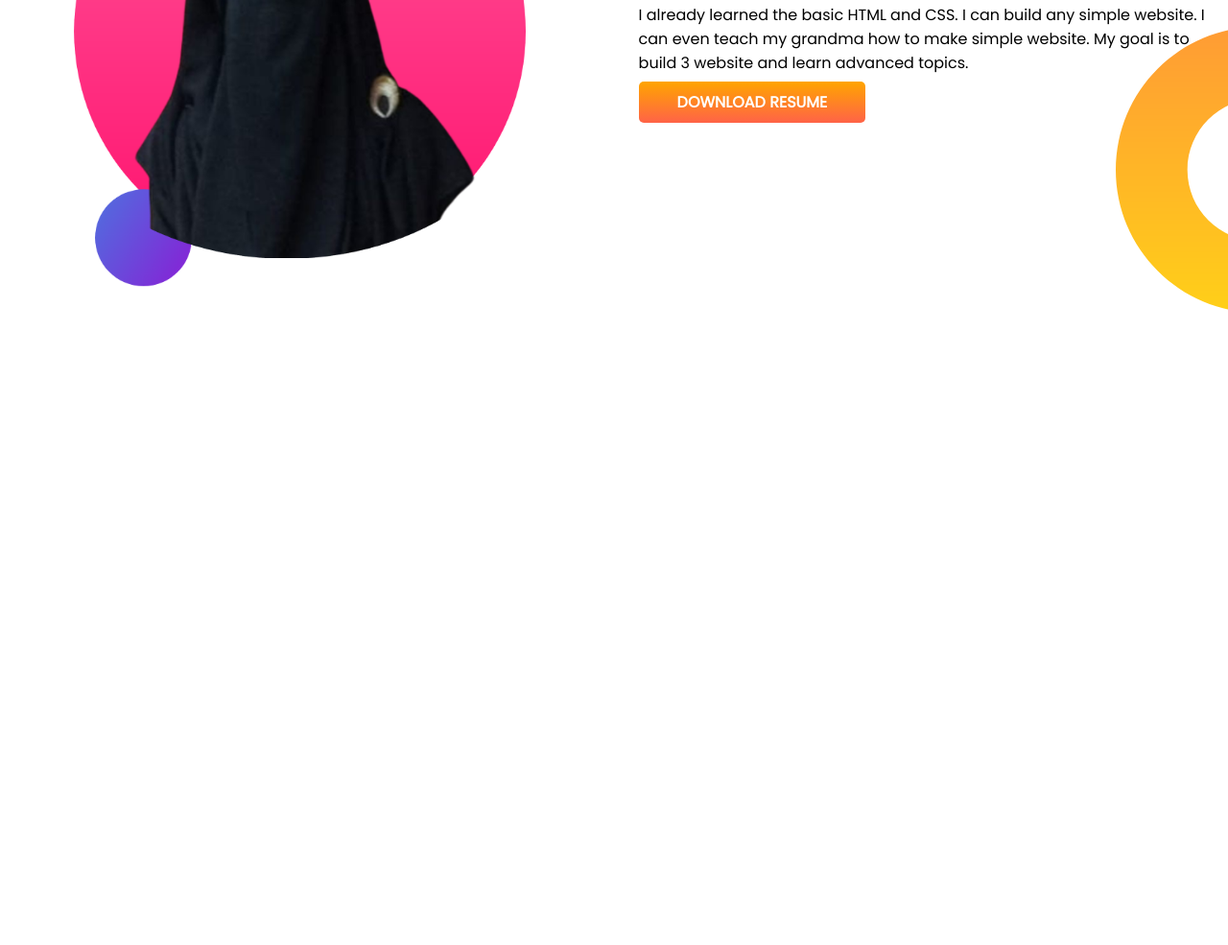
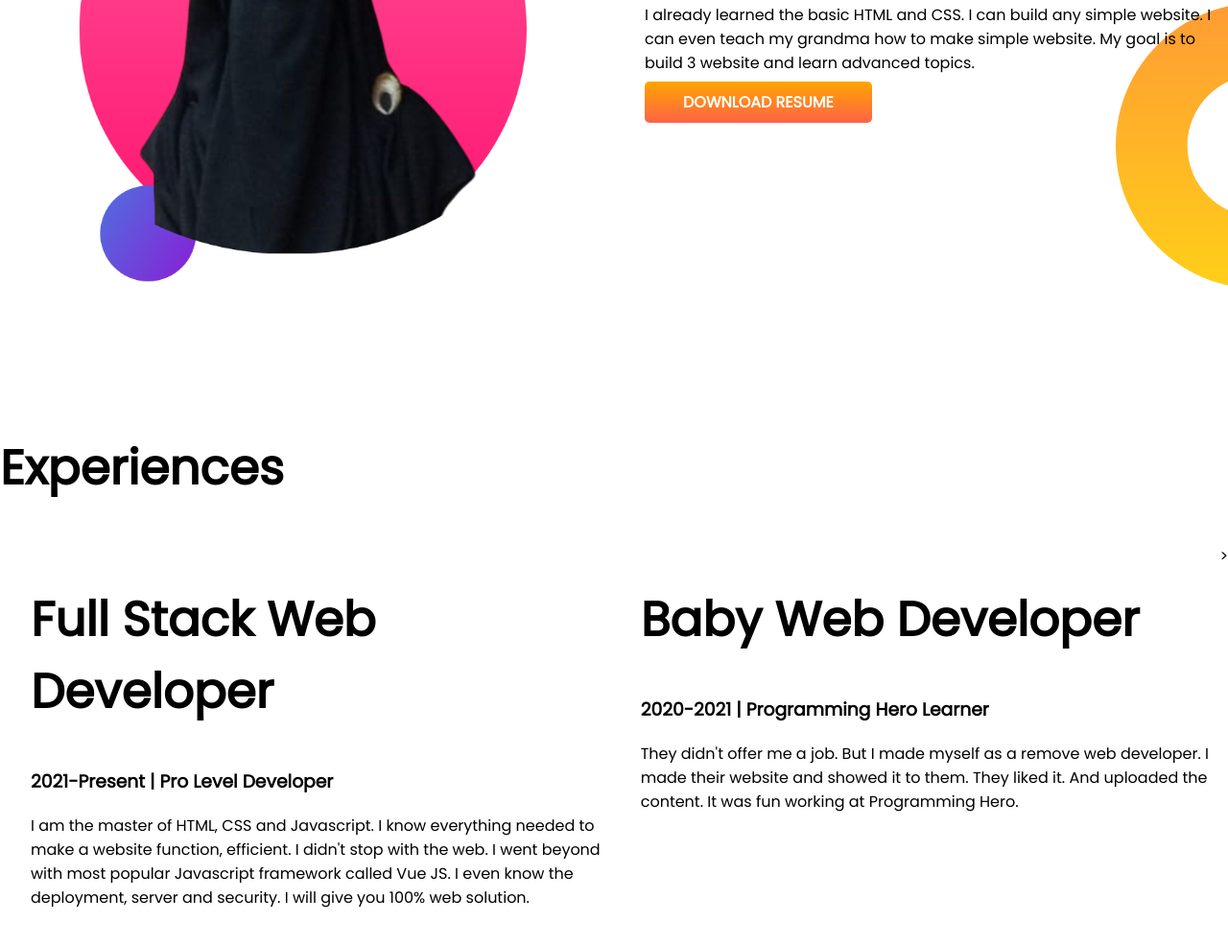
Before and after one commit to tamannachowdhury1/developer-portfolio, a plain HTML site: page index.html in a window 1280 px wide. Shown: the part 891-1876 px from the top of the page at 96% size. Before the commit the page ends 1597 px from the top, so only its background shows below. Drawn offline with Linux system fonts and the light colour scheme.

Commit message:
debeloper

```diff
--- a/index.html
+++ b/index.html
@@ -13,7 +13,7 @@
 </head>
 
 <body>
-    <section class="top-banner">
+    <section class="top-banner flexible-container">
         <div class="width">
             <h1>Welcome To</h1>
             <h1><span class="orange">Tamanna Chowdhury</span> World!</h1>
@@ -28,7 +28,7 @@
             <img src="images/my-bg.png" alt="">
         </div>
     </section>
-    <section class="bottom-banner">
+    <section class="bottom-banner flexible-container">
         <div class="width">
             <img src="images/tamanna.png" alt="">
         </div>
@@ -41,6 +41,30 @@
                 href="https://www.facebook.com/profile.php?id=100064028940425">DOWNLOAD RESUME</a>
         </div>
     </section>
+    <section class="experience">
+        <h1>Experiences</h1>
+        <div class="flexible-container">
+            <div class="width">
+                <h1>Full Stack Web Developer<h1>
+                        <h3>2021-Present | Pro Level Developer</h3>
+                        <p>I am the master of HTML, CSS and Javascript. I know everything needed to make a website
+                            function,
+                            efficient. I didn't stop with the web. I went beyond with most popular Javascript framework
+                            called Vue JS. I even know the deployment, server and security. I will give you 100% web
+                            solution.</p>
+            </div>
+            <div class="width">
+                <h1>Baby Web Developer</h1>
+                <h3>2020-2021 | Programming Hero Learner</h3>
+                <p>They didn't offer me a job. But I made myself as a remove web developer. I made their website and
+                    showed
+                    it to them. They liked it. And uploaded the content. It was fun working at Programming Hero.</p>
+            </div>>
+
+        </div>
+
+        </div>
+    </section>
 </body>
 
 </html>
--- a/style.css
+++ b/style.css
@@ -11,14 +11,16 @@ h1 {
     color: orange;
 }
 
-section {
+.flexible-container {
     display: flex;
     margin-bottom: 150px;
 }
 
 .width {
     width: 50%;
-    padding-left: 2%;
+    padding-left: 2.5%;
+
+
 }
 
 .width img {
@@ -43,5 +45,5 @@ section {
     background-image: url(images/dream-bg.png);
     background-repeat: no-repeat;
     background-position: right;
-    padding-bottom: 250px;
+    background-position-y: bottom;
 }
```
